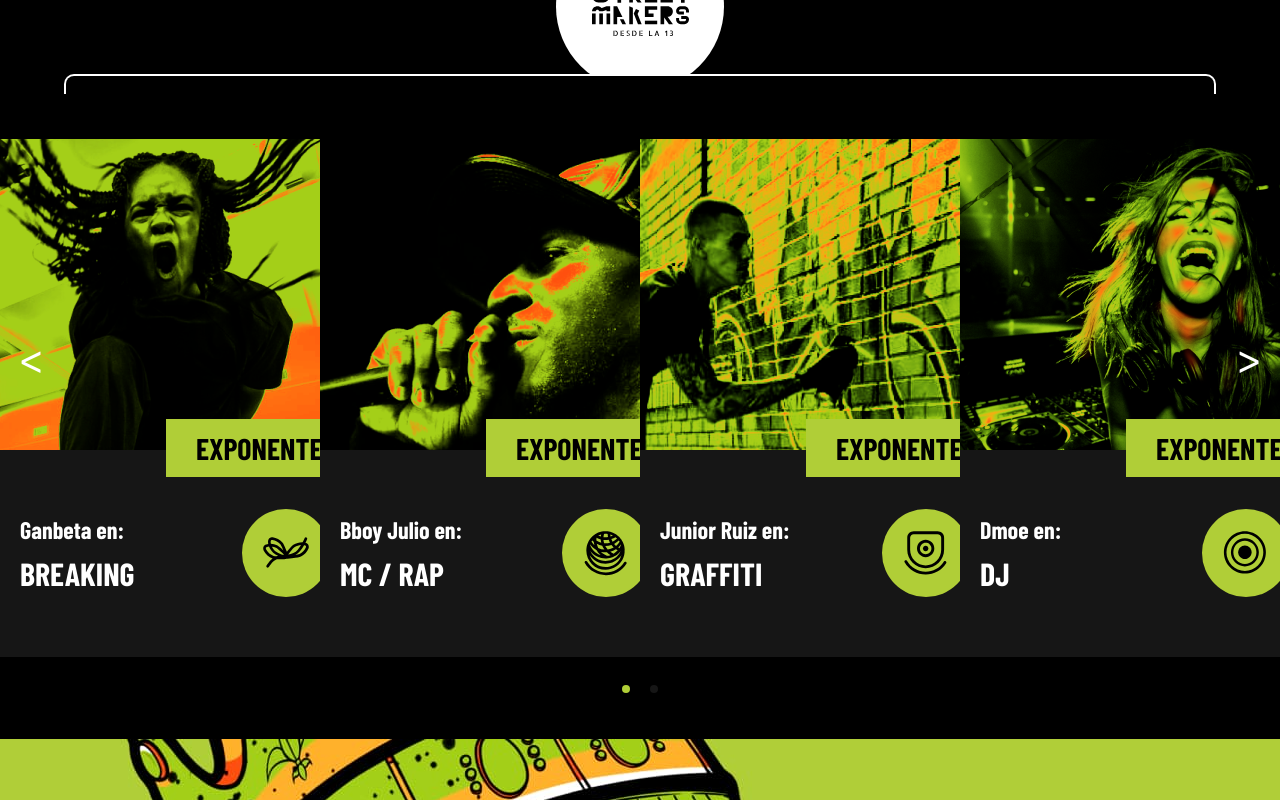
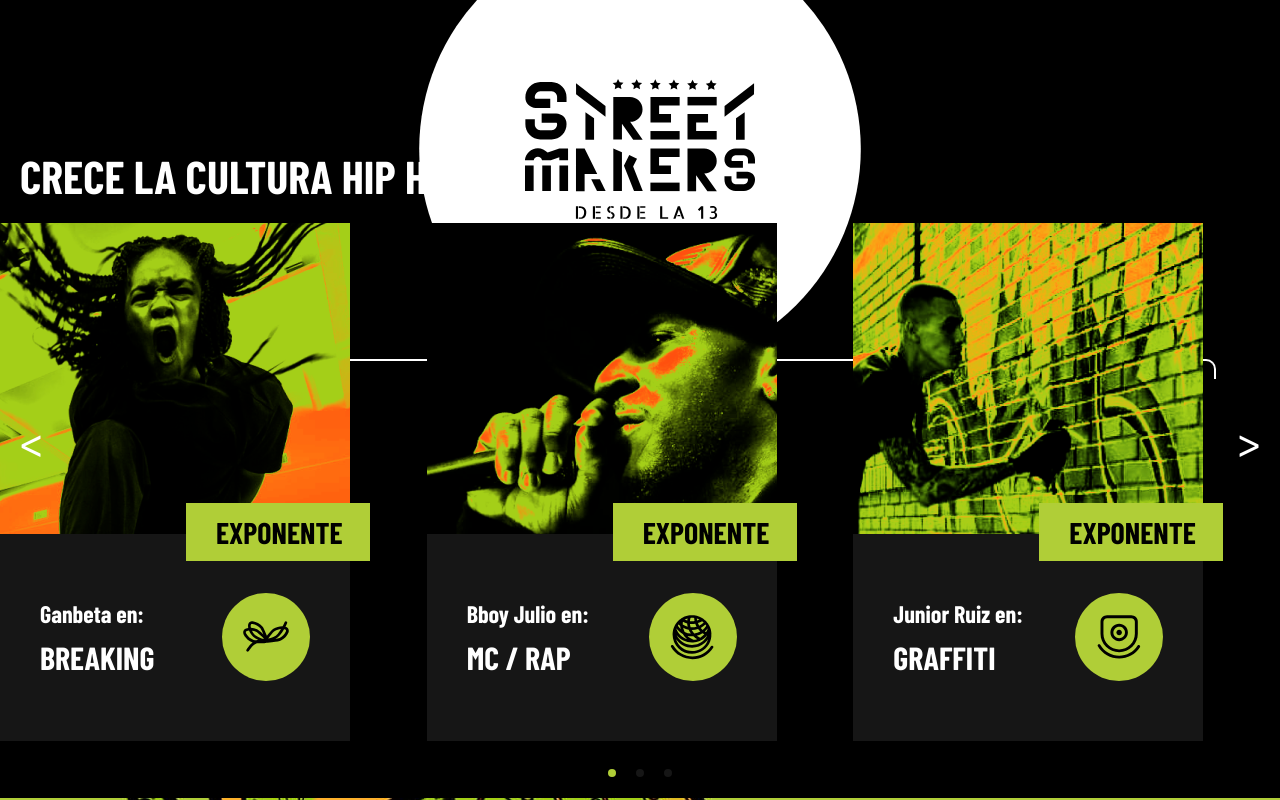
Before and after one commit to Esteark/streetMakersPortfolio, a React (Vite) app: page / in a window 1280 px wide. Shown: the top 800 px of the page. Built offline with nearby package versions, Linux system fonts and the light colour scheme.

Commit message:
Add home complete Mobile V1

```diff
--- a/src/App/home/Home.jsx
+++ b/src/App/home/Home.jsx
@@ -8,13 +8,11 @@ import SubMenu from "../../components/subMenu/SubMenu";
 import Footer from "../../components/footer/Footer";
 import Video from "../../components/video/Video";
 import ModalVideo from "../../components/modalVideo/ModalVideo";
-import CardPatrocinador from "../../components/cardPatrocinador/CardPatrocinador";
 import "./stylesHome.scss";
-import CardHome from "../../components/cards/cardHome/CardHome";
 import CarruselCardsHome from "../../components/cards/carruselCardsHome/CarruselCardsHome";
 
 const Home = () => {
-  const { width, isOpen } = useContext(AppContext);
+  const { width } = useContext(AppContext);
   useEffect(() => {
     console.log(width);
   }, [width]);
@@ -24,6 +22,7 @@ const Home = () => {
       <section>{width <= 600 ? <HeaderMobile /> : <></>}</section>;
       <LogoStreet />
       <section className="CarruselHome">
+        <h2>CRECE LA CULTURA HIP HOP </h2>
         <CarruselCardsHome />
       </section>
       <Video />
--- a/src/App/home/stylesHome.scss
+++ b/src/App/home/stylesHome.scss
@@ -1,3 +1,4 @@
+@use "../../vars.scss" as v;
 .secInfoMain {
   display: flex;
   flex-direction: column;
--- a/src/components/cards/carruselCardsHome/CarruselCardsHome.jsx
+++ b/src/components/cards/carruselCardsHome/CarruselCardsHome.jsx
@@ -4,7 +4,7 @@ import CardHome from "../cardHome/CardHome";
 import Carrusels from "../../carrusels/Carrusels";
 import { useContext } from "react";
 import { AppContext } from "../../../router/Routers";
-
+import "./stylesCarruselHome.scss";
 const CarruselCardsHome = () => {
   const { width } = useContext(AppContext);
   const renderCardsHome = () => {
@@ -21,13 +21,22 @@ const CarruselCardsHome = () => {
   };
 
   return (
-    <Carrusels
-      items={renderCardsHome()}
-      height={width <= 768 ? "400px" : "600px"}
-      margintop={width <= 768 ? "90px" : "120px"}
-      paddingLeft={"0px"}
-      paddingRight={"0px"}
-    />
+    <section
+      className="secCarruselHome"
+      style={{
+        height: `${width >= 768 ? "650px" : "500px"}`,
+        marginTop: `${width >= 768 ? "100px" : "50px"}`,
+      }}
+    >
+      <article>
+        <h2>CRECE LA CULTURA HIP HOP</h2>
+      </article>
+      <Carrusels
+        items={renderCardsHome()}
+        paddingLeft={width >= 2800 ? "5%" : "0px"}
+        paddingRight={width >= 2800 ? "5%" : "0px"}
+      />
+    </section>
   );
 };
 
--- /dev/null
+++ b/src/components/cards/carruselCardsHome/stylesCarruselHome.scss
@@ -0,0 +1,14 @@
+@use "../../../vars.scss" as v;
+.secCarruselHome {
+  display: flex;
+  flex-direction: column;
+  gap: 20px;
+  article {
+    padding: 0 20px;
+    h2 {
+      font-size: 46px;
+      font-weight: 700;
+      color: v.$mainWhite;
+    }
+  }
+}
--- a/src/components/carrusels/Carrusels.jsx
+++ b/src/components/carrusels/Carrusels.jsx
@@ -4,14 +4,7 @@ import AliceCarousel from "react-alice-carousel";
 import "react-alice-carousel/lib/alice-carousel.css";
 import { AppContext } from "../../router/Routers";
 
-const Carrusels = ({
-  items,
-  height = 400,
-  paddingLeft = "20px",
-  paddingRight = "20px",
-  margintop = 0,
-  marginbottom = 0,
-}) => {
+const Carrusels = ({ items, paddingLeft = "20px", paddingRight = "20px" }) => {
   const { width } = useContext(AppContext);
   const responsive = {
     0: {
@@ -36,7 +29,19 @@ const Carrusels = ({
       itemsFit: "fill",
     },
     1075: {
+      items: 3,
+      itemsFit: "fill",
+    },
+    1500: {
       items: 4,
+      itemsFit: "fill",
+    },
+    2000: {
+      items: 5,
+      itemsFit: "fill",
+    },
+    2800: {
+      items: 6,
       itemsFit: "fill",
     },
   };
@@ -46,12 +51,9 @@ const Carrusels = ({
       className="secCarrusel"
       style={{
         width: "100%",
-        height: height,
         display: "flex",
         alignItems: "center",
         paddingLeft: paddingLeft,
-        marginTop: margintop,
-        marginBottom: marginbottom,
         paddingRight: paddingRight,
       }}
     >
--- a/src/components/logoStreet/LogoStreet.jsx
+++ b/src/components/logoStreet/LogoStreet.jsx
@@ -1,6 +1,7 @@
 import React from "react";
 import streetMakers from "../../assets/img/streetMakers.svg";
 import "./stylesLogoStreet.scss";
+import SeparadorLogo from "../separadorLogo/SeparadorLogo";
 
 const LogoStreet = () => {
   return (
@@ -8,7 +9,7 @@ const LogoStreet = () => {
       <figure>
         <img src={streetMakers} alt="" />
       </figure>
-      <div className="separador"></div>
+      <SeparadorLogo />
     </section>
   );
 };
--- a/src/components/logoStreet/stylesLogoStreet.scss
+++ b/src/components/logoStreet/stylesLogoStreet.scss
@@ -15,14 +15,17 @@
     display: flex;
     justify-content: center;
   }
-  .separador {
-    width: 100%;
-    height: 20px;
-    border-radius: 10px 10px 0px 0px;
-    border-width: 2px 2px 0;
-    border-style: solid;
-    border-color: v.$mainWhite;
-    background-color: v.$mainBlackColor;
-    transform: translateY(-20px);
+}
+
+@media (min-width: 768px) {
+  .secLogo {
+    figure {
+      width: 460px;
+      height: 460px;
+      border-radius: 100%;
+      img {
+        width: 50%;
+      }
+    }
   }
 }
--- /dev/null
+++ b/src/components/separadorLogo/SeparadorLogo.jsx
@@ -0,0 +1,10 @@
+import React from "react";
+import "./stylesSeparador.scss";
+
+const SeparadorLogo = ({ tipo = 0 }) => {
+  return (
+    <div className={tipo == 0 ? "separadorHome" : "separadorEvento"}></div>
+  );
+};
+
+export default SeparadorLogo;
--- /dev/null
+++ b/src/components/separadorLogo/stylesSeparador.scss
@@ -0,0 +1,16 @@
+@use "../../vars.scss" as v;
+.separadorHome {
+  width: 100%;
+  height: 20px;
+  border-radius: 10px 10px 0px 0px;
+  border-width: 2px 2px 0;
+  border-style: solid;
+  border-color: v.$mainWhite;
+  background-color: v.$mainBlackColor;
+  transform: translateY(-20px);
+}
+.separadorEvento {
+  width: 100%;
+  height: 20px;
+  background-color: v.$mainWhite;
+}
```
